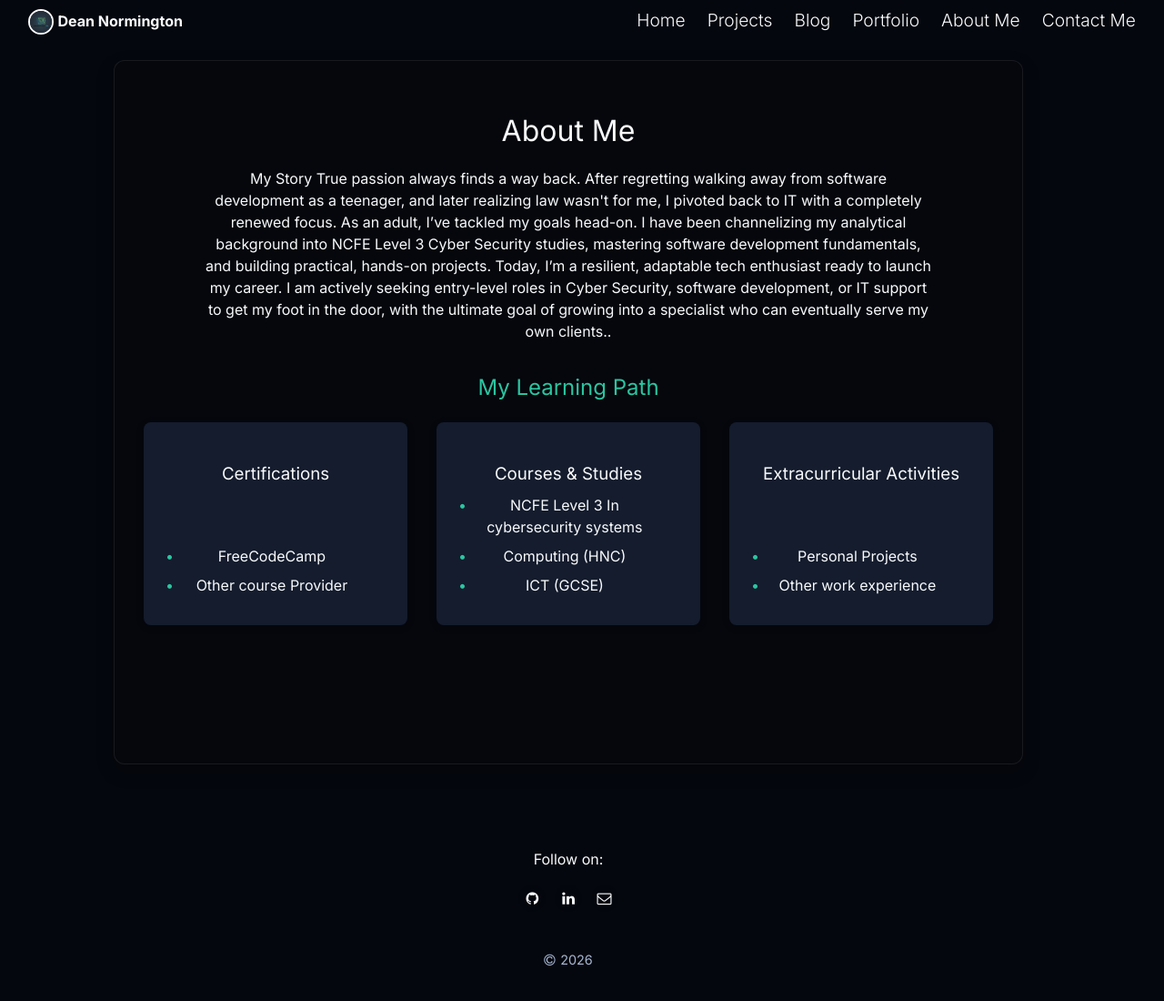
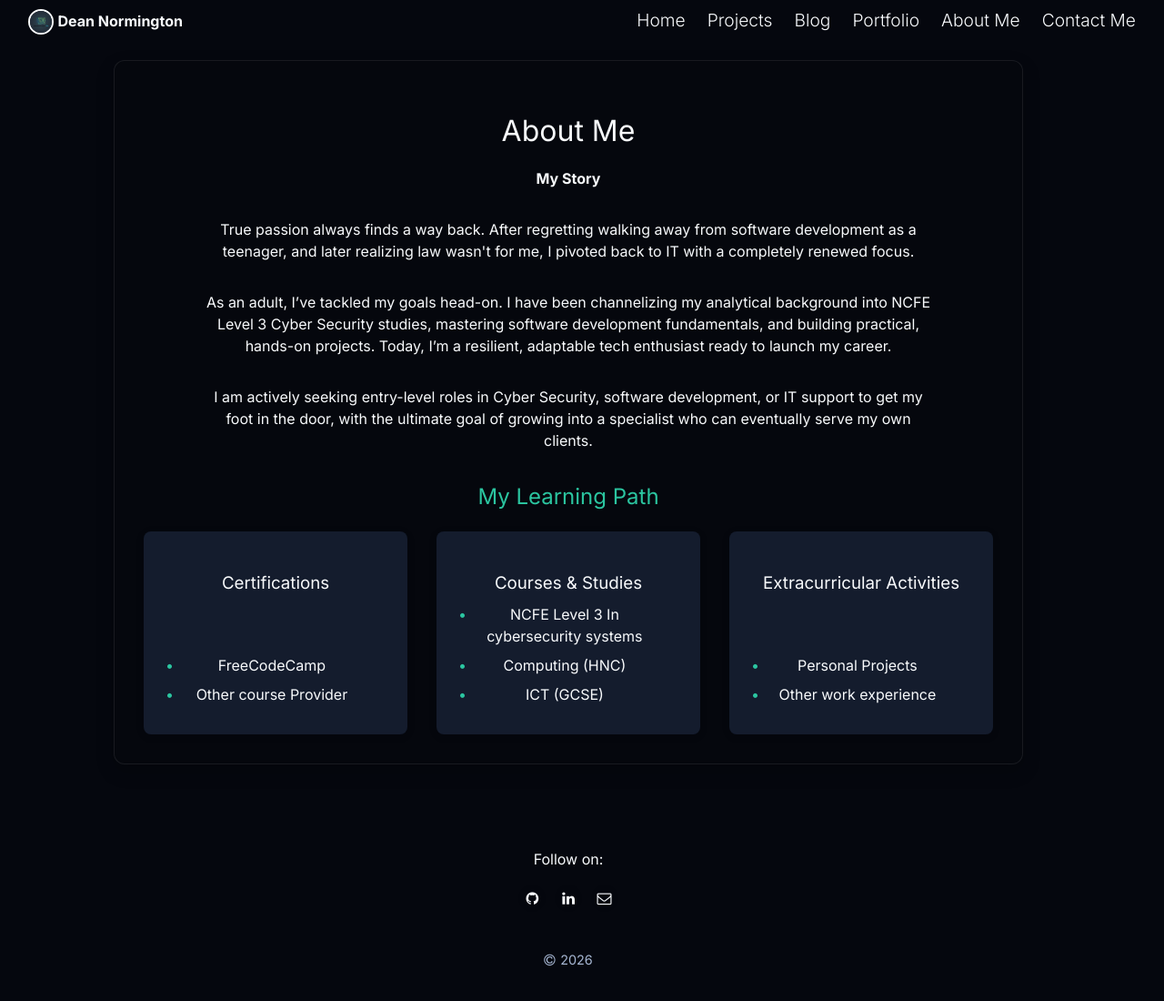
Before and after one commit to dean-js/dnormingtonlaw.uk, a Jekyll site: the page built from about.md, in a window 1280 px wide and 1104 px high. Shown: the top 1100 px of the window at 91% size. Built offline with Jekyll 4.4.1, drawn with Linux system fonts in a browser that asks for light colours.

Commit message:
chnaged about me

```diff
--- a/about.md
+++ b/about.md
@@ -6,11 +6,13 @@
 
 <section class="page-section about-section">
   <h1>About Me</h1>
-  <p>My Story
+  <p class="about-hero-tagline"><strong>My Story</strong></p>
 
-True passion always finds a way back. After regretting walking away from software development as a teenager, and later realizing law wasn't for me, I pivoted back to IT with a completely renewed focus.
+<p class="about-bio">True passion always finds a way back. After regretting walking away from software development as a teenager, and later realizing law wasn't for me, I pivoted back to IT with a completely renewed focus.</p>
 
-As an adult, I’ve tackled my goals head-on. I have been channelizing my analytical background into NCFE Level 3 Cyber Security studies, mastering software development fundamentals, and building practical, hands-on projects. Today, I’m a resilient, adaptable tech enthusiast ready to launch my career. I am actively seeking entry-level roles in Cyber Security, software development, or IT support to get my foot in the door, with the ultimate goal of growing into a specialist who can eventually serve my own clients..</p>
+<p class="about-bio">As an adult, I’ve tackled my goals head-on. I have been channelizing my analytical background into NCFE Level 3 Cyber Security studies, mastering software development fundamentals, and building practical, hands-on projects. Today, I’m a resilient, adaptable tech enthusiast ready to launch my career.</p>
+
+<p class="about-bio">I am actively seeking entry-level roles in Cyber Security, software development, or IT support to get my foot in the door, with the ultimate goal of growing into a specialist who can eventually serve my own clients.</p>
 
   <h2>My Learning Path</h2>
   <div class="learning-path">
```
